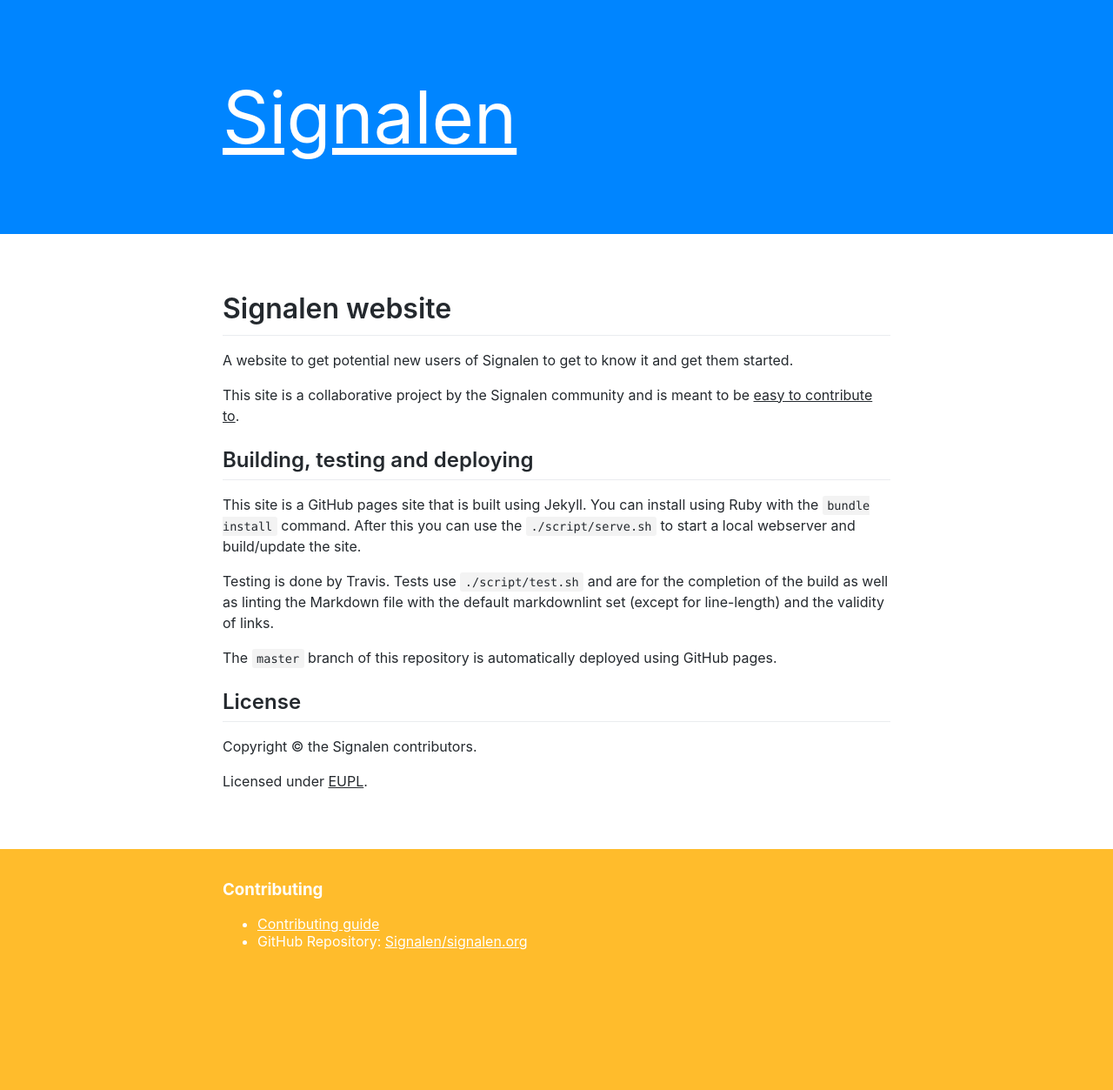
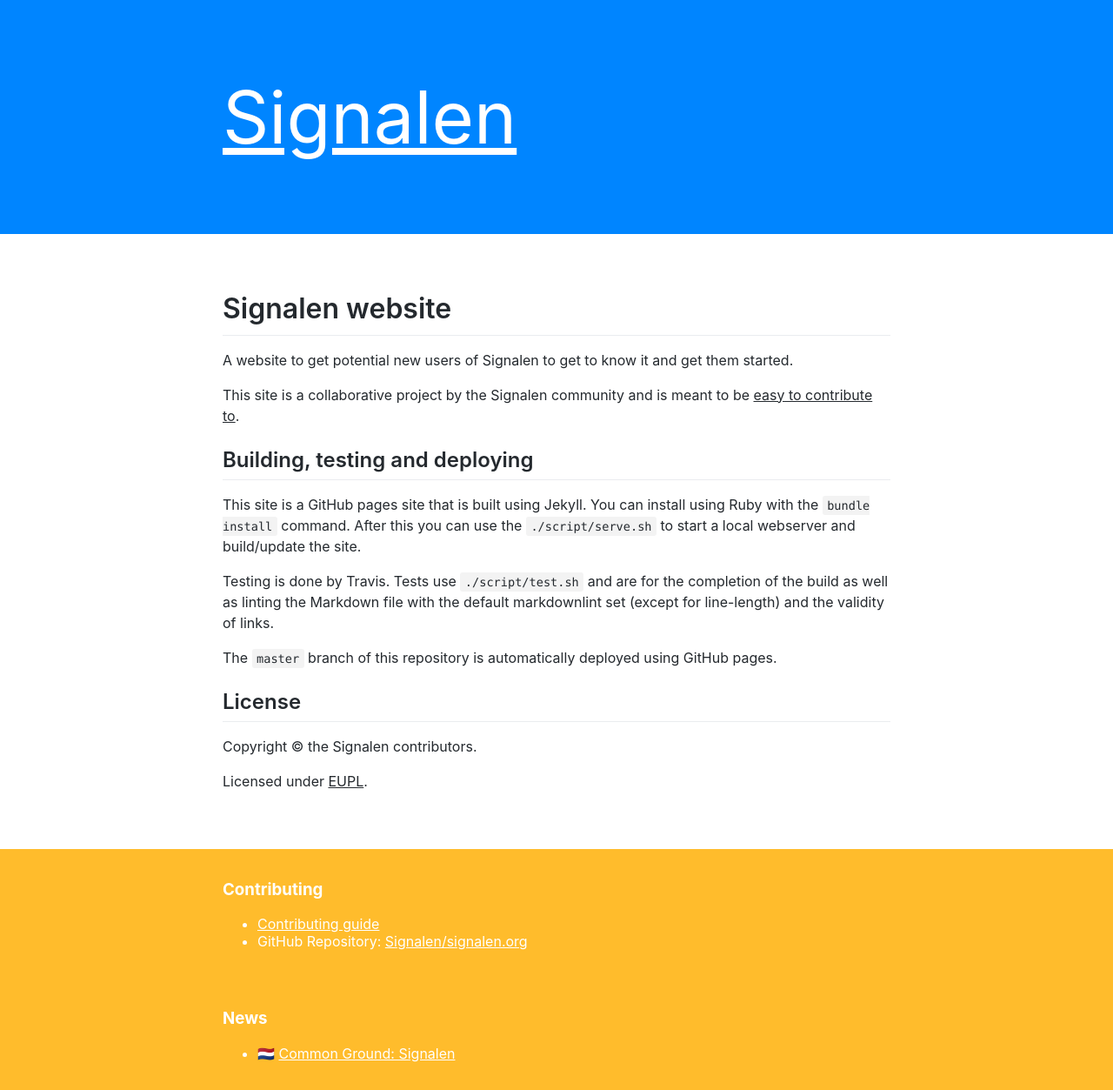
Before and after one commit to Signalen/signalen.org, a Jekyll site: the page built from README.md, in a window 1280 px wide. Shown: the whole page at 87% size. Built offline with Jekyll 4.4.1, drawn with Linux system fonts in a browser that asks for light colours; some web fonts are replaced; our own code applies the rules of GitHub Pages for plain Markdown files; before the commit the page ends 1124 px from its top, so only the background shows below that.

Commit message:
Add the link to Common Ground to the footer

```diff
--- a/_layouts/default.html
+++ b/_layouts/default.html
@@ -28,6 +28,12 @@
                 <li>GitHub Repository: <a href="{{ site.github.repository_url }}">{{ site.github.owner_name }}/{{ site.github.repository_name }}</a></li>
             </ul>
         </section>
+        <section>
+            <h3>News</h3>
+            <ul>
+                <li>🇳🇱 <a href="https://commonground.nl/groups/view/54477168/signalen">Common Ground: Signalen</a></li>
+            </ul>
+        </section>
     </footer>
 </body>
 </html>
```
